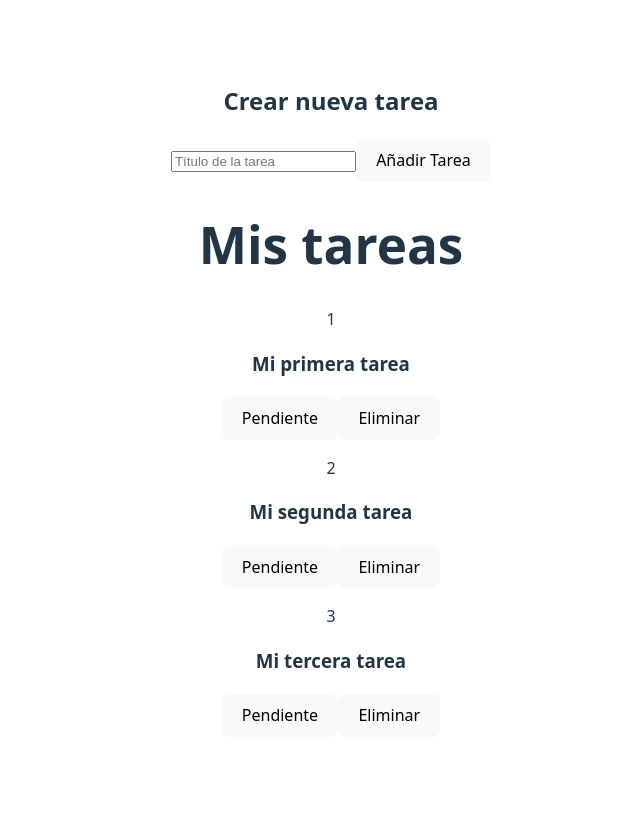
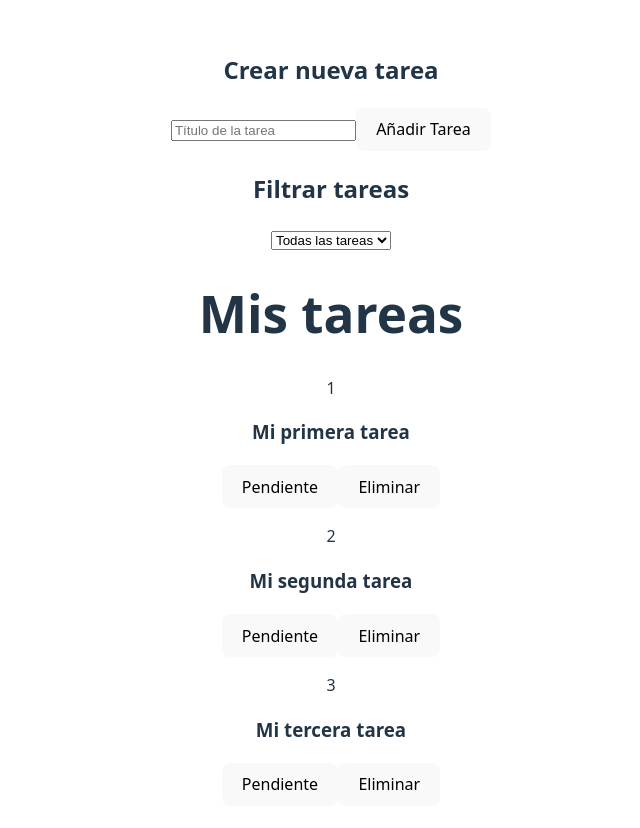
Before and after one commit to CCVela1017/programacion-web, a React (Vite) app: page / in a window 1280 px wide. Shown: the top 828 px of the page, without its empty margins (309-949 px from the left). Before the commit the page ends 800 px from the top, so only its background shows below. Built offline with nearby package versions, Linux system fonts and the light colour scheme.

Commit message:
feat(filter): implemented assignment filters

```diff
--- a/src/components/assignment.jsx
+++ b/src/components/assignment.jsx
@@ -1,14 +1,19 @@
 import { useState } from 'react'
 
-function Assignment({id, title, onDelete}) {
-  const [state, setState] = useState("Pendiente");
+function Assignment({id, title, cState, onDelete, onStateChange}) {
+  const [state, setState] = useState(cState);
+
+  const changeState = (newState) => {
+    setState(newState);
+    onStateChange(id, newState);
+  }
 
   return (
     <>
       <div className="assignment">
         <p>{id}</p>
         <h3>{title}</h3>
-        <button onClick={() => setState("✓ Completada")}>{state}</button>
+        <button onClick={() => changeState("✓ Completada")}>{state}</button>
         <button onClick={() => onDelete(id)}>Eliminar</button>
       </div>
     </>
--- a/src/components/create-assignment.jsx
+++ b/src/components/create-assignment.jsx
@@ -6,7 +6,11 @@ function AssignmentGenerator({ onDataSend }) {
 
   const sendNewAssignment = () => {
     if (title.trim() !== "") {
-      const newAssignment = { id: count, title: title };
+      const newAssignment = {
+        id: count,
+        title: title,
+        cState: "Pendiente",
+        deleted: false };
       onDataSend(newAssignment);
     }
   }
--- /dev/null
+++ b/src/components/filter-assignments.jsx
@@ -0,0 +1,23 @@
+import { useState } from 'react'
+
+function AssignmentFilter({ onFilter }) {
+  const [state, setState] = useState("Todas las tareas");
+
+  return (
+    <>
+      <div className="filter-assignments">
+        <h2>Filtrar tareas</h2>
+        <select value={state} onChange={(e) => {
+          setState(e.target.value);
+          onFilter(e.target.value);
+        }}>
+          <option value="Todas las tareas">Todas las tareas</option>
+          <option value="Pendiente">Pendientes</option>
+          <option value="✓ Completada">Completadas</option>
+        </select>
+      </div>
+    </>
+  )
+}
+
+export default AssignmentFilter
--- a/src/components/home.jsx
+++ b/src/components/home.jsx
@@ -1,26 +1,62 @@
 import { useState } from 'react'
 import Assignment from './assignment.jsx'
 import AssignmentGenerator from './create-assignment.jsx';
+import AssignmentFilter from './filter-assignments.jsx';
 
 function Home() {
-  const [assignments, setAssignments] = useState([
-    {id: 1, title: "Mi primera tarea"},
-    {id: 2, title: "Mi segunda tarea"},
-    {id: 3, title: "Mi tercera tarea"}
+  const [allAssignments, setAllAssignments] = useState([
+    {id: 1, title: "Mi primera tarea", cState: "Pendiente"},
+    {id: 2, title: "Mi segunda tarea", cState: "Pendiente"},
+    {id: 3, title: "Mi tercera tarea", cState: "Pendiente"}
   ]);
 
+  const [assignments, setAssignments] = useState(allAssignments);
+
   const deleteAssignment = (id) => {
-    setAssignments(assignments.filter(assignment => assignment.id !== id));
+    const updated = allAssignments.filter(a => a.id !== id);
+    setAllAssignments(updated);
+    setAssignments(updated);
+  };
+
+  const onStateChange = (id, newState) => {
+    const updated = allAssignments.map(a =>
+      a.id === id ? { ...a, cState: newState } : a
+    );
+    setAllAssignments(updated);
+    setAssignments(updated);
+  };
+
+  const onFilter = (filter) => {
+    if (filter === "Todas las tareas") {
+      setAssignments(allAssignments);
+    } else {
+      setAssignments(allAssignments.filter(a => a.cState === filter));
+    }
   };
 
   return (
     <>
       <div className="home">
-        <AssignmentGenerator onDataSend={(newAssignment) => setAssignments([...assignments, newAssignment])} />
-        <h1>Mis tareas</h1>
-        {assignments.map(assignment => (
-          <Assignment key={assignment.id} id={assignment.id} title={assignment.title} onDelete={deleteAssignment} />
-        ))}
+
+        <div className="left">
+          <AssignmentGenerator onDataSend={(newAssignment) => setAssignments([...assignments, newAssignment])} />
+          <AssignmentFilter onFilter={onFilter} />
+        </div>
+
+        <div className="right">
+          <h1>Mis tareas</h1>
+          {assignments.map(assignment => (
+            <Assignment
+              key={assignment.id}
+              id={assignment.id}
+              title={assignment.title}
+              cState={assignment.cState}
+              onDelete={deleteAssignment}
+              onStateChange={onStateChange}
+            />
+          ))}
+        </div>
+
       </div>
     </>
   )
```
